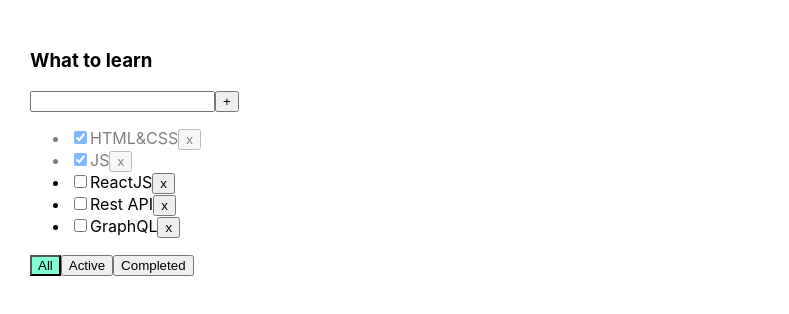
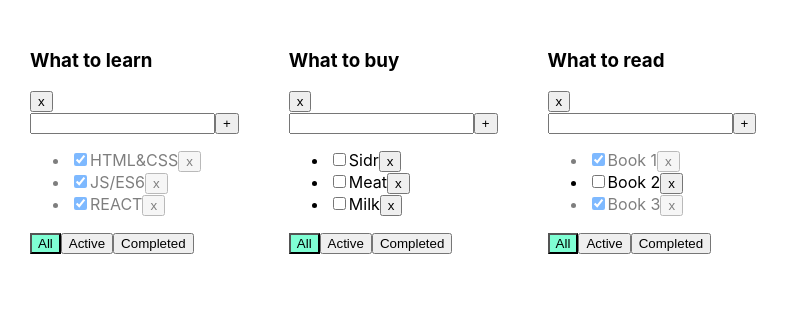
Before and after one commit to Pavel-Solovev/ToDoList, a React (Create React App) app: page / in a window 1280 px wide. Shown: the top 314 px of the page, without its empty margins (0-789 px from the left). Built offline with nearby package versions, Linux system fonts and the light colour scheme.

Commit message:
TodoList for it-incubator add filter Button.tsx, key, redact DataState

```diff
--- a/src/App.tsx
+++ b/src/App.tsx
@@ -1,61 +1,108 @@
 import React, {useState} from 'react';
 import './App.css';
 import {Todolist} from './ToDoList';
-import { v1 } from 'uuid';
+import {v1} from 'uuid';
 
-export type FilterValuesType = "all" | "active" | "completed";
+export type FilterValuesType = "All" | "Active" | "Completed";
+
+export type TodoListType = {
+    id: string
+    title: string
+    filter: FilterValuesType
+}
+
+export type TaskType ={
+    id: string
+    title:string
+    isDone:boolean
+}
+
+export type TaskStateType = {
+    [key: string]:Array<TaskType>
+}
 
 function App() {
 
-    let [tasks, setTasks] = useState([
-        { id: v1(), title: "HTML&CSS", isDone: true },
-        { id: v1(), title: "JS", isDone: true },
-        { id: v1(), title: "ReactJS", isDone: false },
-        { id: v1(), title: "Rest API", isDone: false },
-        { id: v1(), title: "GraphQL", isDone: false },
-    ]);
 
-    function removeTask(id: string) {
-        let filteredTasks = tasks.filter(t => t.id !== id);
-        setTasks(filteredTasks);
+    const todoListID_1 = v1()
+    const todoListID_2 = v1()
+    const todoListID_3 = v1()
+
+
+    const [todoList, setTodolists] = useState<Array<TodoListType>>([
+        {id: todoListID_1, title: 'What to learn', filter: 'All'},
+        {id: todoListID_2, title: 'What to buy', filter: 'All'},
+        {id: todoListID_3, title: 'What to read', filter: 'All'},
+    ])
+
+
+    const [tasks, setTasks] = useState<TaskStateType>({
+        [todoListID_1]: [
+            {id: v1(), title: "HTML&CSS", isDone: true}, //"completed"
+            {id: v1(), title: "JS/ES6", isDone: true}, // "completed"
+            {id: v1(), title: "REACT", isDone: true}, // "completed"
+        ],
+        [todoListID_2]: [
+            {id: v1(), title: "Sidr", isDone: false}, //"completed"
+            {id: v1(), title: "Meat", isDone: false}, // "completed"
+            {id: v1(), title: "Milk", isDone: false}, // "completed"
+        ],
+        [todoListID_3]: [
+            {id: v1(), title: "Book 1", isDone: true}, //"completed"
+            {id: v1(), title: "Book 2", isDone: false}, // "completed"
+            {id: v1(), title: "Book 3", isDone: true}, // "completed"
+        ],
+    })
+
+    function removeTask(todoListID: string, id: string) {
+        setTasks({...tasks, [todoListID]: tasks[todoListID].filter(f=>f.id!==id)})
+
     }
 
-    function addTask(title: string) {
-        let task = { id: v1(), title: title, isDone: false };
-        let newTasks = [task, ...tasks];
-        setTasks(newTasks);
+    function addTask(todoListID: string, title: string) {
+        let newTask = {id: v1(), title: title, isDone: false};
+        setTasks({...tasks, [todoListID]: [newTask, ...tasks[todoListID]]})
+
     }
 
-    let [filter, setFilter] = useState<FilterValuesType>("all");
-    let checkBoxFilter = (id: string, value: boolean) => {
-        setTasks(tasks.map(m=>m.id === id ? {...m, isDone: value} : m))
+    let checkBoxFilter = (todoListID: string, id: string, isDone: boolean) => {
+        setTasks({...tasks, [todoListID]: tasks[todoListID].map(m=>m.id === id ? {...m, isDone}: m)})
     }
 
-    let tasksForTodolist = tasks;
-
-    if (filter === "active") {
-        tasksForTodolist = tasks.filter(t => !t.isDone);
+    function changeFilter(todoListID: string, value: FilterValuesType) {
+        setTodolists(todoList.map((m) => m.id === todoListID ? {...m, filter: value} : m))
     }
-    if (filter === "completed") {
-        tasksForTodolist = tasks.filter(t => t.isDone);
-    }
-
-    function changeFilter(value: FilterValuesType) {
-        setFilter(value);
-    }
+    const removeTodoList = (todoListID: string) =>
+        setTodolists(todoList.filter((f) => f.id !==todoListID))
 
 
 
     return (
         <div className="App">
-            <Todolist title="What to learn"
-                      tasks={tasksForTodolist}
-                      removeTask={removeTask}
-                      changeFilter={changeFilter}
-                      addTask={addTask}
-                      checkBoxFilter={checkBoxFilter}
-                      filter={filter}
-            />
+            {todoList.map((tl, index) => {
+                let tasksForTodolist = tasks[tl.id];
+                if (tl.filter === "Active") {
+                    tasksForTodolist = tasks[tl.id].filter(tl => !tl.isDone);
+                }
+                if (tl.filter === "Completed") {
+                    tasksForTodolist = tasks[tl.id].filter(tl => tl.isDone);
+                }
+                return (
+                    <Todolist
+                        key={index}
+                        todoListID={tl.id}
+                        title={tl.title}
+                        tasks={tasksForTodolist}
+                        removeTask={removeTask}
+                        changeFilter={changeFilter}
+                        addTask={addTask}
+                        checkBoxFilter={checkBoxFilter}
+                        removeTodoList={removeTodoList}
+                        filter={tl.filter}
+                    />)
+            })
+
+            }
         </div>
     );
 }
--- a/src/Components/Button.tsx
+++ b/src/Components/Button.tsx
@@ -3,14 +3,13 @@
 type ButtonType = {
     name:string
     callBackHandlerForAddTask: () => void
-    setTitle: (title:string) => void
-    className?: any
+    // setTitle: (title:string) => void
+    className?: string
 }
 
 export const Button = (props:ButtonType) => {
     const onClickHandler = ()=>{
         props.callBackHandlerForAddTask()
-        props.setTitle('')
     }
     return (
         <button className={props.className} onClick={onClickHandler}>{props.name}</button>
--- a/src/ToDoList.tsx
+++ b/src/ToDoList.tsx
@@ -12,12 +12,14 @@
 }
 
 type PropsType = {
+    todoListID: string
     title: string
     tasks: Array<TaskType>
-    removeTask: (taskId: string) => void
-    changeFilter: (value: FilterValuesType) => void
-    addTask: (title: string) => void
-    checkBoxFilter: (id: string,value: boolean) => void
+    removeTask: (todoListID:string, taskId: string) => void
+    changeFilter: (todoListID: string, value: FilterValuesType) => void
+    addTask: (todoListID: string, title: string) => void
+    checkBoxFilter: (todoListID: string, id: string,value: boolean) => void
+    removeTodoList: (todoListID: string) => void
     filter: FilterValuesType
 }
 
@@ -28,49 +30,48 @@
 
     const addTask = () => {
         if (title.trim() !== '') {
-        props.addTask(title.trim());
+        props.addTask(props.todoListID, title.trim());
         setTitle("");}
         else{setError(true)}
     }
 
 
-    const onFilterClickHandler = (value: FilterValuesType) => props.changeFilter(value);
+    const onFilterClickHandler = (todoListID: string, value: FilterValuesType) => props.changeFilter(todoListID, value);
 
-    const onChangeStatusHandler = (tID: string, event: boolean) => {
-        props.checkBoxFilter(tID, event)
+    const onChangeStatusHandler = (todoListID: string, tID: string, event: boolean) => {
+        props.checkBoxFilter(todoListID, tID, event)
     }
+    const onClickHandlerTask = (tID: string) =>
+        props.removeTask(props.todoListID, tID)
 
-    // const callBackHandlerForAddTask = () => {
-    //     addTask()
-    //     // props.addTask(title)
-    //     // setTitle('')
-    //}
-
-
+    const onClickHandlerTodo = () =>
+        props.removeTodoList(props.todoListID)
 
     return <div>
+        <div>
         <h3>{props.title}</h3>
+        <Button name={'x'} callBackHandlerForAddTask={onClickHandlerTodo}/>
+        </div>
         <div>
             <Input title={title} setTitle={setTitle} callBackHandlerForAddTask={addTask}/>
-            <Button name={'+'} setTitle={setTitle} callBackHandlerForAddTask={addTask}/>
+            <Button name={'+'} callBackHandlerForAddTask={addTask}/>
             {error && <div className={s.errorMessage}>Title is required</div>}
         </div>
         <ul>
             {
                 props.tasks.map(t => {
-                    const onClickHandler = () => props.removeTask(t.id)
                     return <li key={t.id} className={t.isDone ? s.isDoneS : ''}>
-                        <CheckBox onChange={(value)=>onChangeStatusHandler(t.id, value)} checked={t.isDone}/>
+                        <CheckBox onChange={(value)=>onChangeStatusHandler(props.todoListID, t.id, value)} checked={t.isDone}/>
                         <span>{t.title}</span>
-                        <Button name={'x'} callBackHandlerForAddTask={onClickHandler} setTitle={setTitle}/>
+                        <Button name={'x'} callBackHandlerForAddTask={()=>onClickHandlerTask(t.id)}/>
                     </li>
                 })
             }
         </ul>
         <div >
-            <button className={props.filter==='all' ? s.activeFilter : ''} onClick={ () => onFilterClickHandler('all') }>All</button>
-            <button className={props.filter==='active' ? s.activeFilter : ''} onClick={ () => onFilterClickHandler('active') }>Active</button>
-            <button className={props.filter==='completed' ? s.activeFilter : ''} onClick={ () => onFilterClickHandler('completed') }>Completed</button>
+            <Button name={'All'} className={props.filter === 'All' ? s.activeFilter : ''} callBackHandlerForAddTask={() => onFilterClickHandler(props.todoListID, 'All')}/>
+            <Button name={'Active'} className={props.filter === 'Active' ? s.activeFilter : ''} callBackHandlerForAddTask={() => onFilterClickHandler(props.todoListID,'Active')}/>
+            <Button name={'Completed'} className={props.filter === 'Completed' ? s.activeFilter : ''} callBackHandlerForAddTask={() => onFilterClickHandler(props.todoListID,'Completed')}/>
         </div>
     </div>
 }
```
